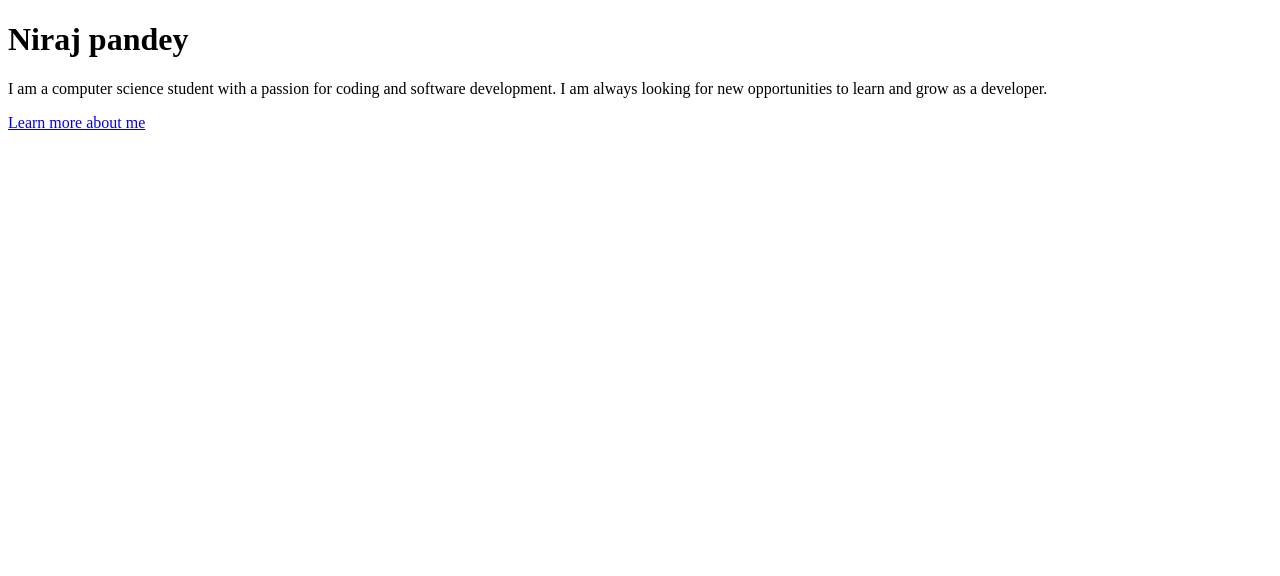
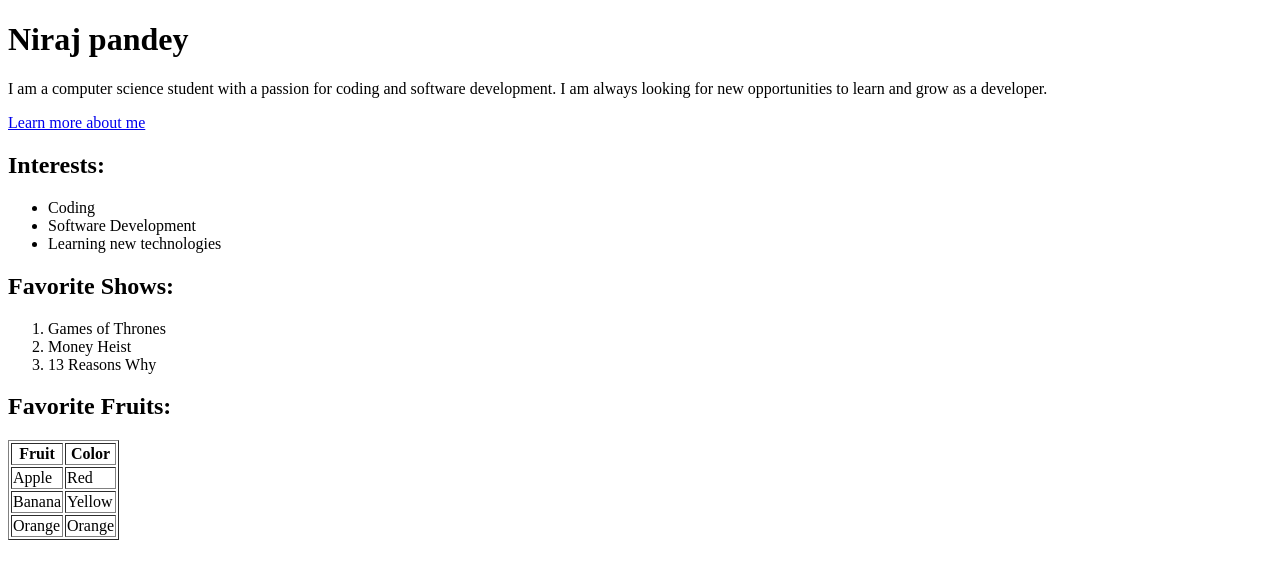
Before and after one commit to nirazp1/Pandey_Niraj_webassign, a plain HTML site: page index.html in a window 1280 px wide. Drawn offline with Linux system fonts and the light colour scheme.

Commit message:
Update index.html

```diff
--- a/index.html
+++ b/index.html
@@ -7,5 +7,40 @@
     <h1>Niraj pandey</h1>
     <p>I am a computer science student with a passion for coding and software development. I am always looking for new opportunities to learn and grow as a developer.</p>
     <a href="https://github.com/nirazp1">Learn more about me</a>
+    <css>
+    <h2>Interests:</h2>
+    <ul>
+      <li>Coding</li>
+      <li>Software Development</li>
+      <li>Learning new technologies</li>
+    </ul>
+
+    <h2>Favorite Shows:</h2>
+    <ol>
+      <li>Games of Thrones</li>
+      <li>Money Heist</li>
+      <li>13 Reasons Why</li>
+    </ol>
+
+    <h2>Favorite Fruits:</h2>
+    <table border="1">
+      <tr>
+        <th>Fruit</th>
+        <th>Color</th>
+      </tr>
+      <tr>
+        <td>Apple</td>
+        <td>Red</td>
+      </tr>
+      <tr>
+        <td>Banana</td>
+        <td>Yellow</td>
+      </tr>
+      <tr>
+        <td>Orange</td>
+        <td>Orange</td>
+      </tr>
+    </table>
+
   </body>
 </html>
```
